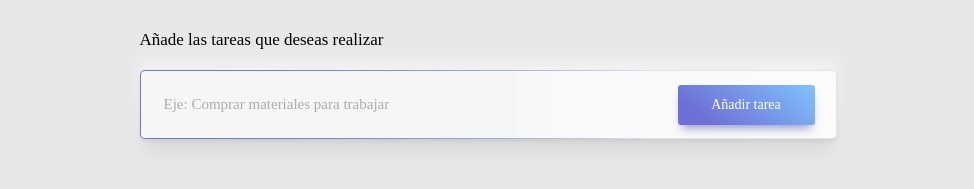
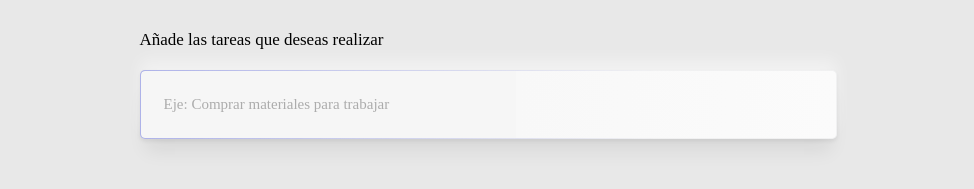
Before and after one commit to PurpleDoll01/To-do-List-MOMOKU-, a React (Create React App) app: page / in a window 1280 px wide. Shown: the part 314-503 px from the top of the page, without its empty margins (153-1127 px from the left). Built offline with nearby package versions, Linux system fonts and the light colour scheme; no server answers.

Commit message:
Fixing UI things

```diff
--- a/src/containers/Home.js
+++ b/src/containers/Home.js
@@ -47,6 +47,11 @@ const Home = (props) => {
         return { inputTask, setInputTask }
     }
 
+    let className = 'Content__button';
+    if (inputTask.text) {
+        className += ' Show';
+    }
+
     return (
         <>
             <section className="Hero">
@@ -79,7 +84,7 @@ const Home = (props) => {
                         />
                         <button
                         type="submit"
-                        className="Content__button">Añadir tarea</button>
+                        className={className}>Añadir tarea</button>
                     </form>
                 </div>
             </section>
--- a/src/styles/Home.css
+++ b/src/styles/Home.css
@@ -86,17 +86,20 @@ body {
     width: 100%;
     height: 67px;
     border-radius: 5px;
+    background-image: linear-gradient(to left, #fbfbfb, #f8f8f8 46%, #f6f6f6 2%), linear-gradient(to right, #6f77d7, rgba(116, 145, 233, 0.02) 74%);
     box-shadow: 0 18px 18px -6px rgba(11, 11, 11, 0.07), 0 -10px 16px 0 rgba(255, 255, 255, 0.44), 0 2px 4px 0 rgba(0, 0, 0, 0.07);
-    border-style: solid;
+    border: 1px solid rgba(255, 255, 255, 0.44);
     border-width: 1px;
-    border-image-source: linear-gradient(to right, #6f77d7, rgba(116, 145, 233, 0.02) 74%);
-    border-image-slice: 1;
-    background-image: linear-gradient(to left, #fbfbfb, #f8f8f8 46%, #f6f6f6 2%), linear-gradient(to right, #6f77d7, rgba(116, 145, 233, 0.02) 74%);
     background-origin: border-box;
     background-clip: content-box, border-box;
     display: flex;
     justify-content: space-between;
     align-items: center;
+}
+
+.Input__container:hover {
+    border-image-source: linear-gradient(to right, #6f77d7, rgba(116, 145, 233, 0.02) 74%);
+    border-image-slice: 1;
 }
 
 .Content__input {
@@ -142,6 +145,11 @@ body {
     color: white;
     margin-right: 21px;
     cursor: pointer;
+    display:none;
+}
+
+.Show {
+    display: inline;
 }
 
 .List {
--- a/src/styles/List.css
+++ b/src/styles/List.css
@@ -21,9 +21,11 @@
     height: 23px;
     box-shadow: 0 7px 11px -6px rgba(23, 28, 52, 0.23), 0 -6px 9px 0 rgba(255, 255, 255, 0.39), 0 2px 4px 0 rgba(0, 0, 0, 0.07), inset 0 1px 5px 0 rgba(0, 0, 0, 0.08);
     border: solid 1px #cccccc;
+    appearance: none;
     background-color: #ededed;
-    border-radius: 50%;
+    border-radius: 30px;
     margin: 0 18px;
+    cursor: pointer;
 }
 
 .Checkbox__label {
```
